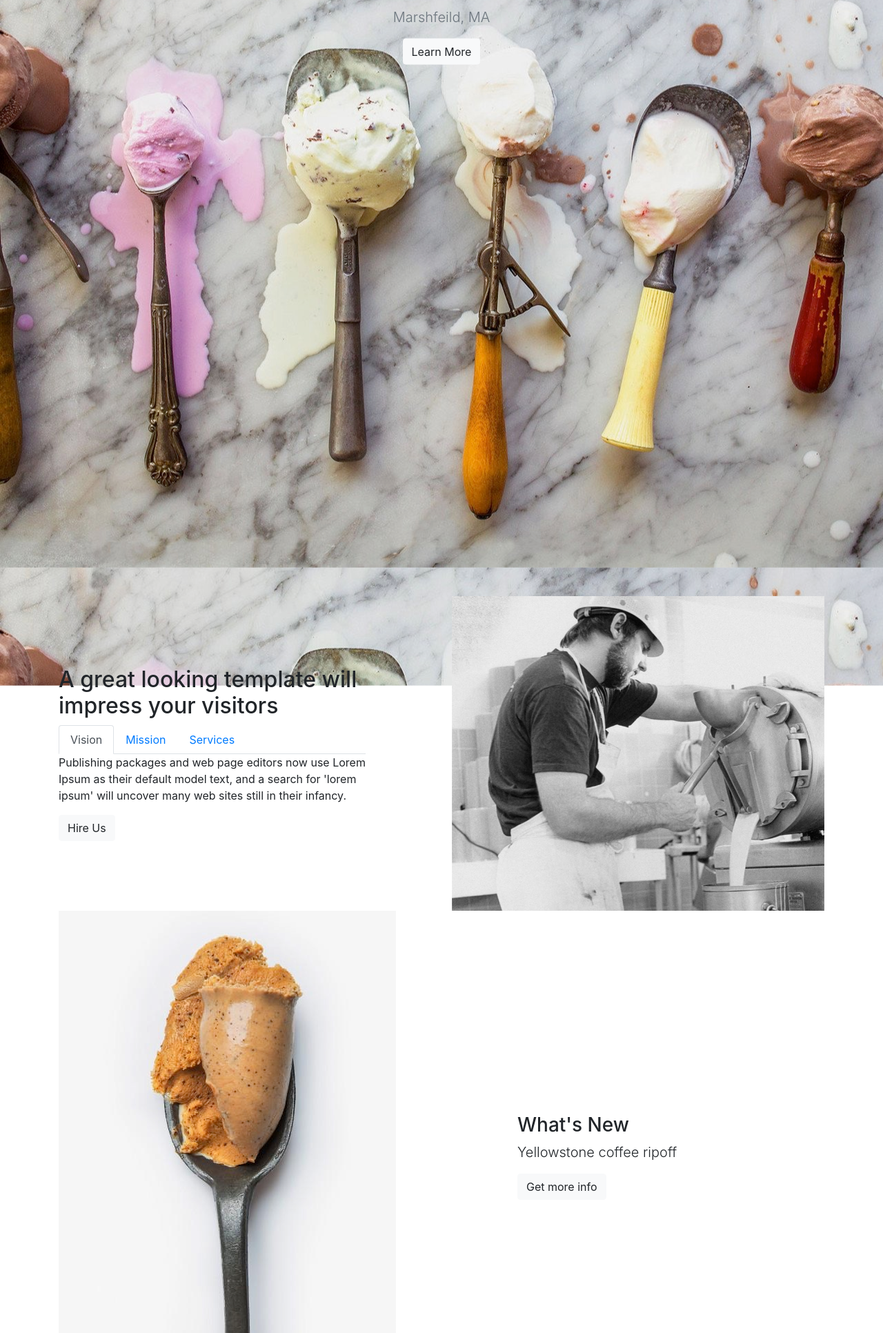
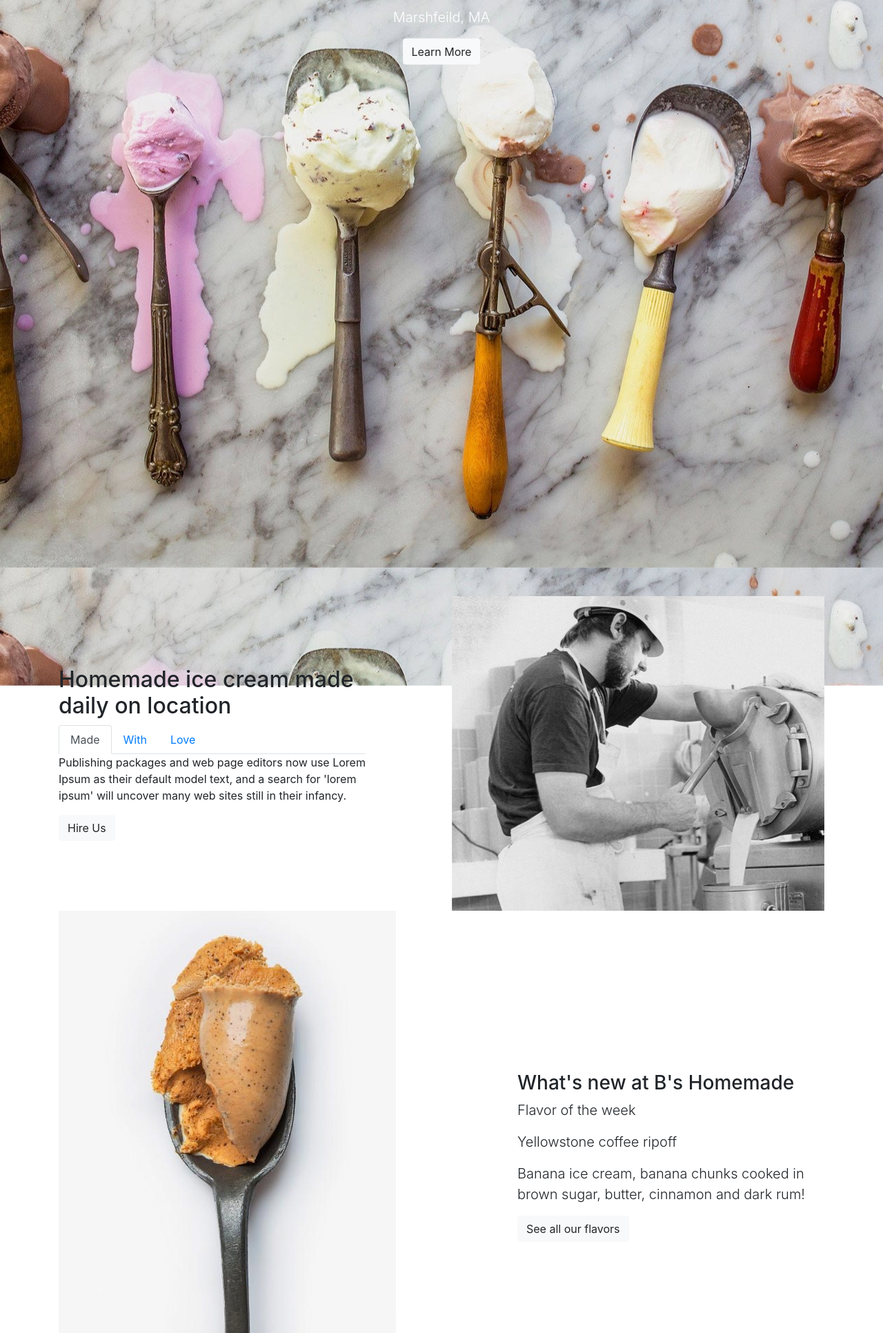
Before and after one commit to ajc113/bshomemade, a Rails app: page / in a window 1280 px wide. Shown: the top 1932 px of the page at 69% size. Run offline with Rails 7, Linux system fonts and the light colour scheme; style sheets or scripts are compiled from the project's sources; some libraries are stand-ins or nearby versions.

Commit message:
configured google-map js to center on bs location

```diff
--- a/app/assets/javascripts/google-map.js
+++ b/app/assets/javascripts/google-map.js
@@ -8,11 +8,11 @@
 
 			// Map Coordination
 
-			var latlng = new google.maps.LatLng(26.977530,75.692714);
+			var latlng = new google.maps.LatLng(42.091104, -70.707021);
 
 			// Map Options
 			var myOptions = {
-				zoom: 15,
+				zoom: 16,
 				center: latlng,
 				mapTypeId: google.maps.MapTypeId.ROADMAP,
 				disableDefaultUI: true,
@@ -27,13 +27,13 @@
 			var map = new google.maps.Map(document.getElementById('google-map'), myOptions);
 
 			// Marker Image
-			var image = 'images/marker.png';
+			var image = "#{asset_path('marker.png')}";
 
 		  	/* ========= First Marker ========= */
 
 		  	// First Marker Coordination
 
-			var myLatlng = new google.maps.LatLng(26.977530,75.692714);
+			var myLatlng = new google.maps.LatLng(42.091104, -70.707021);
 
 			// Your Texts
 
@@ -42,12 +42,12 @@
 			  '</div>'+
 			  '<h4>' +
 
-			  '124, Munna Wali'+
+			  'Bs Homemade Ice Cream'+
 
 			  '</h4>'+
 			  '<p>' +
 
-			  'Sharma House.' +
+			  '44 Snow Road, Marshfield, 02050' +
 
 			  '</p>'+
 			  '</div>';
@@ -56,7 +56,7 @@
 			var marker = new google.maps.Marker({
 				  position: myLatlng,
 				  map: map,
-				  title: 'Hello World!',
+				  title: 'Bs Homemade Ice Cream',
 				  icon: image
 			  });
 
--- a/app/views/bees/index.html.erb
+++ b/app/views/bees/index.html.erb
@@ -5,8 +5,8 @@
             <div class="container">
                 <div class="row">
                     <div class="col-md-8 col-lg-8 ml-auto mr-auto text-center">
-                        <h2 class="font300 text-white h1">B's Homemade IceCream</h2>
-                        <p class="lead text-white text-muted">
+                        <h2 class="font500 text-white h1">B's Homemade IceCream</h2>
+                        <p class="lead text-white">
                             Marshfeild, MA
                         </p>
                         <div class="circle-button">
@@ -36,13 +36,13 @@
         <div class='row align-items-center'>
 
             <div class='col-lg-5 mr-auto'>
-                <h2 class="mb40">A great looking template will impress your visitors</h2>
+                <h2 class="mb40">Homemade ice cream made daily on location</h2>
                 <div class="tabs-default tabs-icon">
                     <!-- Nav tabs -->
                     <ul class="nav nav-tabs tabs-default mb30 justify-content-start" role="tablist">
-                        <li class="nav-item" role="presentation"><a class="active nav-link" href="#tb9" aria-controls="tb9" role="tab" data-toggle="tab">Vision</a></li>
-                        <li class="nav-item" role="presentation"><a class="nav-link" href="#tb10" aria-controls="tb10" role="tab" data-toggle="tab">Mission</a></li>
-                        <li class="nav-item" role="presentation"><a class="nav-link" href="#tb11" aria-controls="tb11" role="tab" data-toggle="tab">Services</a></li>
+                        <li class="nav-item" role="presentation"><a class="active nav-link" href="#tb9" aria-controls="tb9" role="tab" data-toggle="tab">Made</a></li>
+                        <li class="nav-item" role="presentation"><a class="nav-link" href="#tb10" aria-controls="tb10" role="tab" data-toggle="tab">With</a></li>
+                        <li class="nav-item" role="presentation"><a class="nav-link" href="#tb11" aria-controls="tb11" role="tab" data-toggle="tab">Love</a></li>
                     </ul>
                     <!-- Tab panes -->
                     <div class="tab-content text-left mb40">
@@ -85,11 +85,17 @@
                         <img src="<%= image_path('spoon.jpg')%>" alt='' class='img-fluid'>
                     </div>
                     <div class='col-lg-5 ml-auto pt50-md'>
-                        <h3 class="mb20">What's New </h3>
+                        <h3 class="mb20">What's new at B's Homemade</h3>
                         <p class='lead mb20'>
-                            Yellowstone coffee ripoff
+                        Flavor of the week
                         </p>
-                        <a href='#' class='btn btn-light btn-xl'>Get more info</a>
+                        <p class='lead mb20'>
+                        Yellowstone coffee ripoff
+                        </p>
+                        <p class='lead mb20'>
+                        Banana ice cream, banana chunks cooked in brown sugar, butter, cinnamon and dark rum!
+                        </p>
+                        <a href='#' class='btn btn-light btn-xl'>See all our flavors</a>
                     </div>
                 </div>
             </div><!--feature col-->
@@ -103,16 +109,14 @@
     <div class="container">
         <div class="row">
             <div class="col-md-8 mr-auto ml-auto text-center">
-                <h3 class="text-white h3 mb20">
+                <h3 class="text-white mb0 h1">
                     Come Visit Us Today
                 </h3>
-                <p class="lead text-white text-muted mb20">
-                </p>
-                <a href="#" class="btn btn-light btn-lg btn-rounded">Get Directions</a>
+<!--                 <a href="#" class="btn btn-light btn-lg btn-rounded">Get Directions</a> -->
             </div>
         </div>
     </div>
-</div>
+
 
 <!-- contact panel -->
 <div class="container pt90 pb50" id='contact'>
@@ -120,13 +124,13 @@
       <div class="col-md-4 mb40">
           <div class="media mb20">
               <i class="icon-round-40 mr-3 bg-light fa fa-home"></i>
-              <p class="media-body pt5">
+              <p class="media-body pt5 text-white">
                   44 Snow Road, Marshfield MA 02050
               </p>
           </div>
           <div class="media mb20">
               <i class="icon-round-40 float-left mr-3 bg-light fa fa-clock-o"></i>
-              <p class="media-body pt5">
+              <p class="media-body pt5 text-white">
                   Monday-Friday: 12pm to 8pm<br>
                   Saturday: 11am to 10pm<br>
                   Sunday: 11am to 10pm</p>
@@ -134,12 +138,12 @@
           <div class="media mb20">
               <i class="icon-round-40 bg-light float-left mr-3 fa fa-envelope"></i>
               <p class="media-body pt5">
-                  <a href="#" class="btn btn-underline">bshomemade@gmail.com</a></p>
+                  <a href="#" class="btn btn-underline text-white">bshomemade@gmail.com</a></p>
           </div>
           <div class="media mb20">
               <i class="icon-round-40 float-left mr-3 bg-light fa fa-phone"></i>
               <p class="media-body pt5">
-                  <a href="#" class="btn btn-underline">888-234-3949</a></p>
+                  <a href="#" class="btn btn-underline text-white">888-234-3949</a></p>
           </div>
       </div>
       <div class="col-md-8">
@@ -151,14 +155,10 @@
       </div>
   </div>
 </div>
-<!-- contact panel -->
-
-  <!-- Google Map ID -->
+<!-- contact panel end-->
 
 
-
-
-<!-- where we are located panel -->
+</div>
 
 <!-- testimonials panel  -->
 <div class=" bg-faded pb80 pt80">
@@ -184,26 +184,26 @@
                     <div class="item">
                         <div class="testimonial-full">
                             <p class="lead">
-                                " If you use this site regularly and would like to help keep the site on the Internet, please consider donating a small sum to help pay for the hosting and bandwidth bill. "
+                                " Way better then ours "
 
                             </p>
                             <div class="clearfix testimonial-author">
                                 <img src="<%= image_path('team-1.jpg')%>" alt="" class="img-fluid float-left mr-3 rounded-circle" width="60">
-                                <h5 class="font400 h6 mb0 pt5">John Doe - </h5>
-                                <small>Wrapbootstrap</small>
+                                <h5 class="font400 h6 mb0 pt5">Jerry not Ben</h5>
+                                <small>Entrepenuer</small>
                             </div>
                         </div>
                     </div><!--/item-->
                     <div class="item">
                         <div class="testimonial-full">
                             <p class="lead">
-                                " If you use this site regularly and would like to help keep the site on the Internet, please consider donating a small sum to help pay for the hosting and bandwidth bill. "
+                                " Best Ice Cream in Massachusetts "
 
                             </p>
                             <div class="clearfix testimonial-author">
                                 <img src="<%= image_path('team-1.jpg')%>" alt="" class="img-fluid float-left mr-3 rounded-circle" width="60">
-                                <h5 class="font400 h6 mb0 pt5">John Doe - </h5>
-                                <small>Wrapbootstrap</small>
+                                <h5 class="font400 h6 mb0 pt5">Tom Brady</h5>
+                                <small>GOAT</small>
                             </div>
                         </div>
                     </div><!--/item-->
@@ -213,4 +213,4 @@
     </div>
 </div>
 <!-- testimonials panel -->
-<script type="text/javascript" src="http://maps.google.com/maps/api/js?key=<%= ENV["google_map_api_key"]%>&callback=initMap"></script>
+<script type="text/javascript" src="http://maps.google.com/maps/api/js?key=<%= ENV["google_map_api_key"]%>"></script>
--- a/app/views/layouts/application.html.erb
+++ b/app/views/layouts/application.html.erb
@@ -223,7 +223,7 @@
                       <li class="list-inline-item"><a class="twitter" href="#"><i class="fa fa-twitter"></i></a></li>
                       <li class="list-inline-item"><a class="gplus" href="#"><i class="fa fa-google-plus"></i></a></li>
                   </ul>
-                  <span class="font400">&copy; Copyright 2020. Versa2.0</span>
+                  <span class="font400">&copy; Copyright 2018. B's Homemade LLC</span>
               </div><!--/.column-->
           </div><!--/.row-->
       </div><!--/.container-->
```
Also changed, not shown: app/assets/images/flavors/banana.jpeg (added), app/assets/images/flavors/cake_batter.jpeg (added), app/assets/images/flavors/chocolate_flake.jpeg (added), app/assets/images/flavors/chocolate_moose.jpeg (added), app/assets/images/flavors/coffee_oreo.jpeg (added), app/assets/images/flavors/cookie_dough.jpeg (added), app/assets/images/flavors/expresso.jpeg (added), app/assets/images/flavors/grasshoper.jpeg (added), app/assets/images/flavors/moose_tracks.jpeg (added), app/assets/images/flavors/pb_oreo.jpeg (added), app/assets/images/flavors/pistachio.jpeg (added), app/assets/images/flavors/pumpkin.jpeg (added), app/assets/images/flavors/raspberry.jpeg (added), app/assets/images/flavors/raspberry.png (added), 3 more files.
